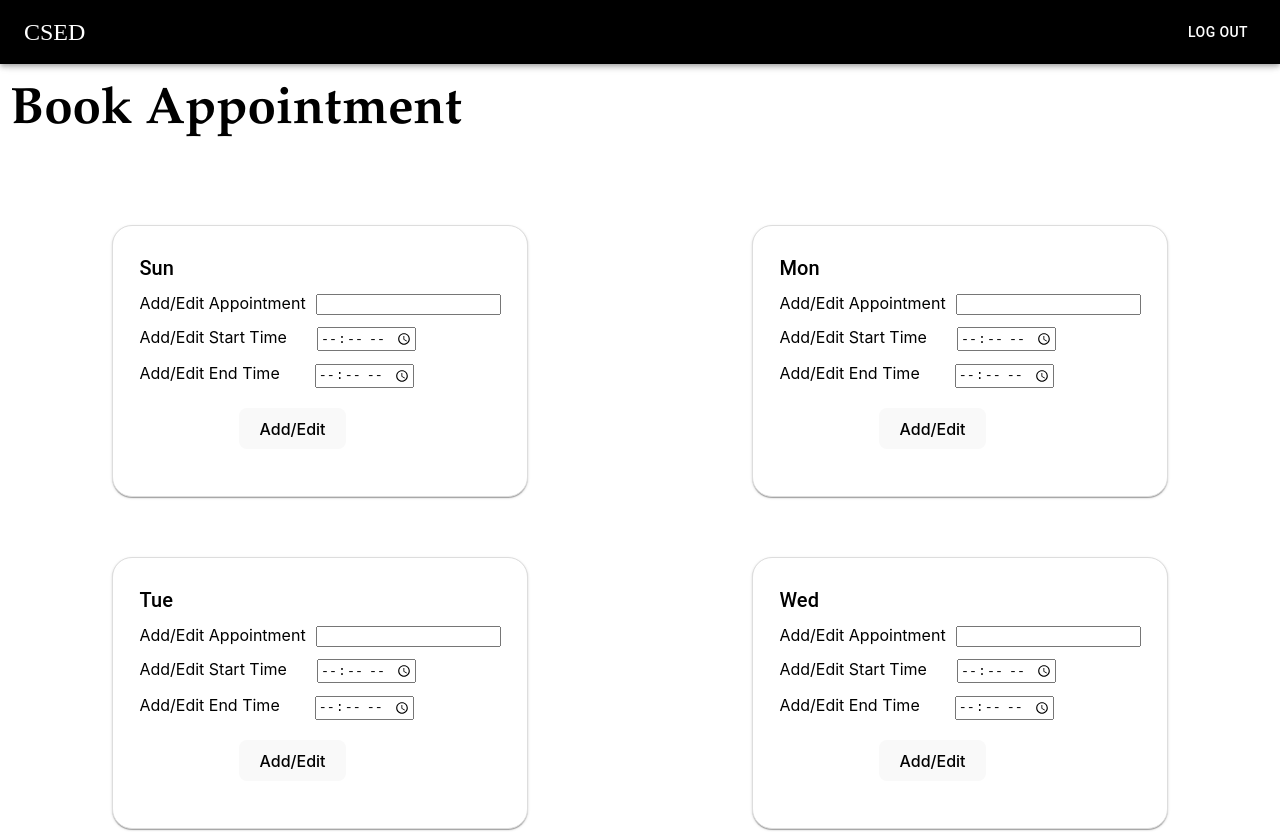
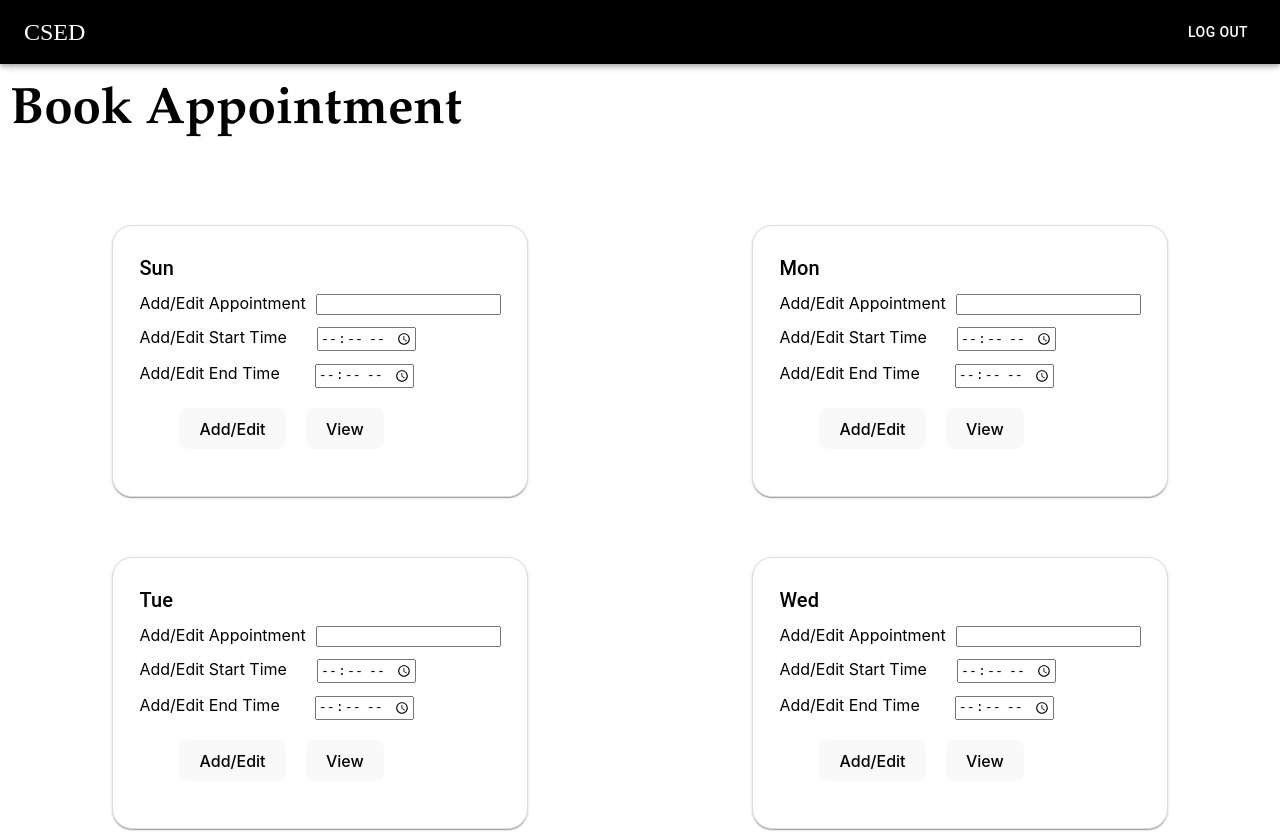
Before and after one commit to Maymoona12/CSED, a React (Vite) app in the folder Frontend/: page / in a window 1280 px wide. Shown: the top 832 px of the page. Built offline with nearby package versions, Linux system fonts and the light colour scheme.

Commit message:
Edit Appoinment page

```diff
--- a/Frontend/src/App.jsx
+++ b/Frontend/src/App.jsx
@@ -84,7 +84,7 @@
 
 //   return (
 //     <>
-//       <Router>
+//       {/* <Router>
 //         <Routes>
 //           <Route
 //             path="/"
@@ -109,7 +109,7 @@
 //             }
 //           />
 //         </Routes>
-//       </Router>
+//       </Router> */}
 //       {/* <PostAnnouncementPage /> */}
 //     </>
 //   );
--- a/Frontend/src/pages/Appointment/Appointment.jsx
+++ b/Frontend/src/pages/Appointment/Appointment.jsx
@@ -1,4 +1,4 @@
-import React, { useState } from "react";
+import React, { useState, useEffect } from "react";
 import AppBar from "@mui/material/AppBar";
 import Toolbar from "@mui/material/Toolbar";
 import Typography from "@mui/material/Typography";
@@ -14,8 +14,7 @@ import TableHead from "@mui/material/TableHead";
 import TableRow from "@mui/material/TableRow";
 
 const Appointment = () => {
-  const navigate = useNavigate();
-
+  const [editingAppointment, setEditingAppointment] = useState(null);
   const [schedule, setSchedule] = useState([
     { day: "Sun", appointments: [] },
     { day: "Mon", appointments: [] },
@@ -23,11 +22,11 @@ const Appointment = () => {
     { day: "Wed", appointments: [] },
     { day: "Thu", appointments: [] },
   ]);
-
-  const [editingAppointment, setEditingAppointment] = useState(null);
+  const navigate = useNavigate();
 
   const handleAddAppointment = (dayIndex, appointment, startTime, endTime) => {
     const updatedSchedule = [...schedule];
+
     if (editingAppointment !== null) {
       // If editing an existing appointment
       updatedSchedule[dayIndex].appointments[editingAppointment].name =
@@ -45,7 +44,57 @@ const Appointment = () => {
         endTime,
       });
     }
+    // // Save schedule data to localStorage whenever it changes
+    // localStorage.setItem("schedule", JSON.stringify(updatedSchedule));
+
+    // Update the state after saving to localStorage
     setSchedule(updatedSchedule);
+
+    // Clear input fields after adding/editing
+    document.getElementById(`appointment-${dayIndex}`).value = "";
+    document.getElementById(`startTime-${dayIndex}`).value = "";
+    document.getElementById(`endTime-${dayIndex}`).value = "";
+
+    // Log the data after setting the schedule state
+    console.log("Data saved to state:", updatedSchedule);
+  };
+
+  // useEffect(() => {
+  //   // Check localStorage for schedule data and apply it
+  //   const savedSchedule = JSON.parse(localStorage.getItem("schedule"));
+  //   console.log("Before setting schedule state:", savedSchedule); // Log the retrieved data
+  //   if (savedSchedule) {
+  //     setSchedule(savedSchedule);
+  //     console.log("After setting schedule state:", savedSchedule); // Log the updated state
+  //   } else {
+  //     // If no data found in localStorage, set schedule to an empty array
+  //     setSchedule([]);
+  //   }
+  // }, []);
+
+  // // The existing useEffect to save schedule data to localStorage whenever it changes
+  // useEffect(() => {
+  //   localStorage.setItem("schedule", JSON.stringify(schedule));
+
+  //   // Log the data after saving to localStorage
+  //   console.log("Data saved to localStorage:", schedule);
+  // }, [schedule]);
+
+  const handleViewButtonClick = (dayIndex) => {
+    const tableElement = document.getElementById(`table-${dayIndex}`);
+    const isVisible = tableElement.style.display === "table";
+
+    if (isVisible) {
+      tableElement.style.display = "none";
+    } else {
+      tableElement.style.display = "table";
+    }
+
+    // Log the appointments data when the "view" button is clicked
+    console.log(
+      "Appointments for view button:",
+      schedule[dayIndex].appointments
+    );
   };
 
   //👇🏻 Runs when a user signs out
@@ -70,6 +119,10 @@ const Appointment = () => {
     const updatedSchedule = [...schedule];
     updatedSchedule[dayIndex].appointments.splice(appIndex, 1);
     setSchedule(updatedSchedule);
+  };
+
+  const handleDialogClose = () => {
+    setOpenDialog(false);
   };
 
   return (
@@ -223,9 +276,19 @@ const Appointment = () => {
                           ).style.display = "table";
                         }
                       }}
-                      style={{ marginTop: "20px", marginLeft: "100px" }}
+                      style={{ marginTop: "20px", marginLeft: "40px" }}
                     >
                       Add/Edit
+                    </button>
+
+                    <button
+                      onClick={() => handleViewButtonClick(dayIndex)}
+                      style={{
+                        marginTop: "20px",
+                        marginLeft: "20px",
+                      }}
+                    >
+                      View
                     </button>
                   </div>
                 </CardContent>
@@ -278,10 +341,41 @@ const Appointment = () => {
                           >
                             Delete
                           </Button>
-                          <Button>Save</Button>
                         </TableCell>
                       </TableRow>
                     ))}
+                    <TableRow>
+                      <TableCell
+                        colSpan={4}
+                        align="center"
+                        style={{ borderBottom: "1px solid black" }}
+                      >
+                        <Button
+                          onClick={() => {
+                            const tableElement = document.getElementById(
+                              `table-${dayIndex}`
+                            );
+                            if (
+                              tableElement.style.display === "table" &&
+                              tableElement.style.visibility === "visible"
+                            ) {
+                              // Save logic:
+                              console.log(
+                                "Table saved:",
+                                schedule[dayIndex].appointments
+                              );
+                            }
+                          }}
+                          style={{
+                            color: "black",
+                            border: "1px solid black",
+                            padding: "2px",
+                          }}
+                        >
+                          Save
+                        </Button>
+                      </TableCell>
+                    </TableRow>
                   </TableBody>
                 </Table>
               </TableContainer>
```
Also changed, not shown: Frontend/src/pages/photo-archive/photospage.jsx (+0 -30 lines).
